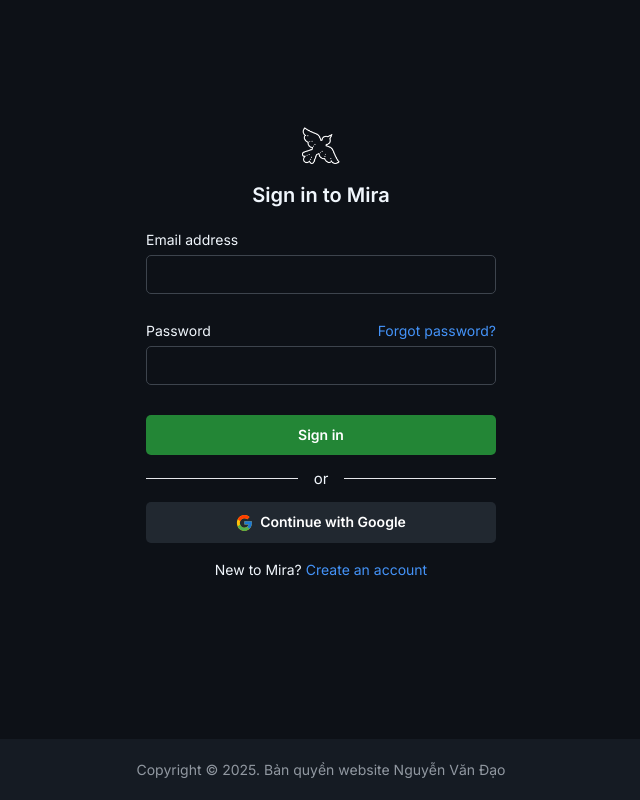
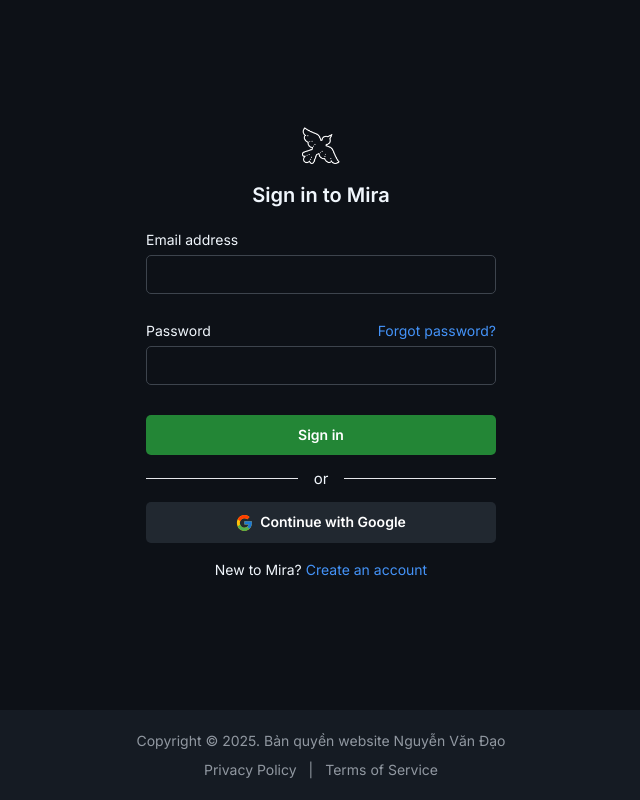
Before and after one commit to nvdao03/mira-social-fe, a React (Vite) app: page /sign-in in a window 1280 px wide. Shown: the whole page, without its empty margins (319-959 px from the left). Built offline with nearby package versions, Linux system fonts and the light colour scheme; no server answers.

Commit message:
edit page sign-in and sign-up

```diff
--- a/src/pages/SignIn/index.tsx
+++ b/src/pages/SignIn/index.tsx
@@ -190,8 +190,17 @@
         </div>
       </div>
       <div className='fixed w-full bg-[#151B23] py-[20px] left-0 right-0 bottom-0 text-[#9198A1] text-center text-[14px] text-wrap leading-[1.5]'>
-        <div className='container'>
-          <span>Copyright © 2025. Bản quyền website Nguyễn Văn Đạo</span>
+        <div className='container flex justify-center leading-[1.5] gap-2 flex-col'>
+          <span className='block'>Copyright © 2025. Bản quyền website Nguyễn Văn Đạo</span>
+          <p className='flex items-center justify-center gap-3'>
+            <Link to={PATH.PRIVACY_POLICY} className='hover:underline'>
+              Privacy Policy
+            </Link>
+            <span>|</span>
+            <Link to={PATH.TERMS_OF_SERVICE} className='hover:underline'>
+              Terms of Service
+            </Link>
+          </p>
         </div>
       </div>
     </div>
--- a/src/pages/SignUp/index.tsx
+++ b/src/pages/SignUp/index.tsx
@@ -185,11 +185,11 @@
             </form>
             <p className='text-[14px] mt-[12px] text-[#57606A] leading-[1.5]'>
               By creating an account, you agree to the{' '}
-              <Link to={''} className='text-[#4493F8] underline'>
+              <Link to={PATH.TERMS_OF_SERVICE} className='text-[#4493F8] underline'>
                 Terms of Service
               </Link>
               . For more information about{' '}
-              <Link to={''} className='text-[#4493F8] underline'>
+              <Link to={PATH.PRIVACY_POLICY} className='text-[#4493F8] underline'>
                 Mira's privacy
               </Link>{' '}
               practices, see the Mira Privacy{' '}
```
